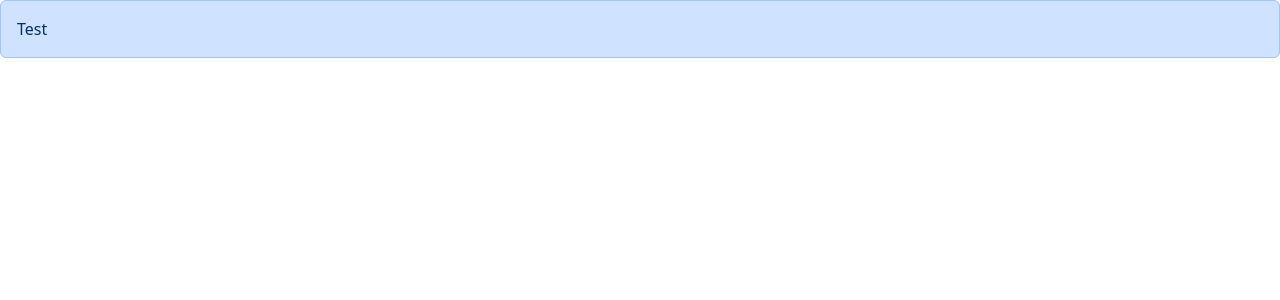
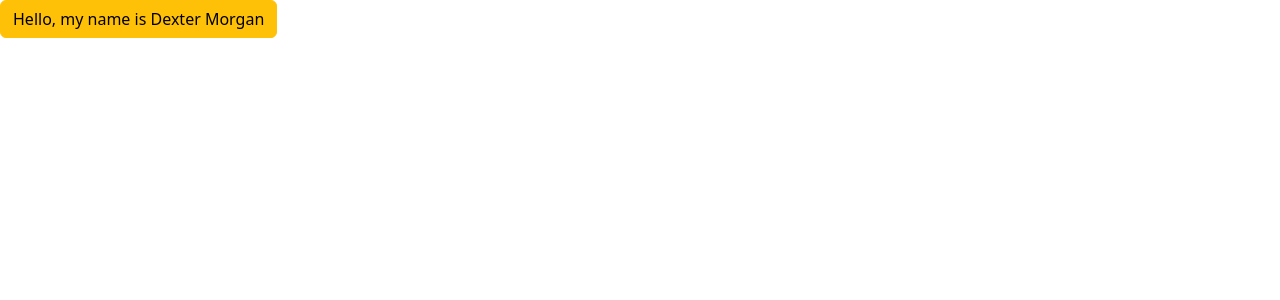
Before and after one commit to ClarkTheCoder/react-refresher, a React (Vite) app: page / in a window 1280 px wide. Shown: the top 300 px of the page. Built offline with nearby package versions, Linux system fonts and the light colour scheme.

Commit message:
practice creating new component and passing data via props

```diff
--- a/src/App.tsx
+++ b/src/App.tsx
@@ -1,5 +1,6 @@
 import Alert from "./components/Alert";
 import ListGroup from "./components/ListGroup";
+import Button from "./components/Button";
 
 function App() {
   // let items = ["Saint John", "Victoria", "Toronto", "Winnipeg", "Moncton"];
@@ -15,7 +16,16 @@ function App() {
         heading="Cities"
         onSelectItem={handleSelectItem}
       ></ListGroup> */}
-      <Alert>Test</Alert>
+      {/* <Alert>Test</Alert> */}
+
+      <Button
+        color="warning"
+        onClick={() => {
+          console.log("Test");
+        }}
+      >
+        Hello, my name is Dexter Morgan
+      </Button>
     </div>
   );
 }
--- /dev/null
+++ b/src/components/Button.tsx
@@ -0,0 +1,18 @@
+import { ReactElement } from "react";
+import React from "react";
+
+interface Props {
+  children: string;
+  color?: string;
+  onClick: () => void;
+}
+
+const Button = ({ children, color, onClick }: Props) => {
+  return (
+    <button type="button" onClick={onClick} className={"btn btn-" + color}>
+      {children}
+    </button>
+  );
+};
+
+export default Button;
```
